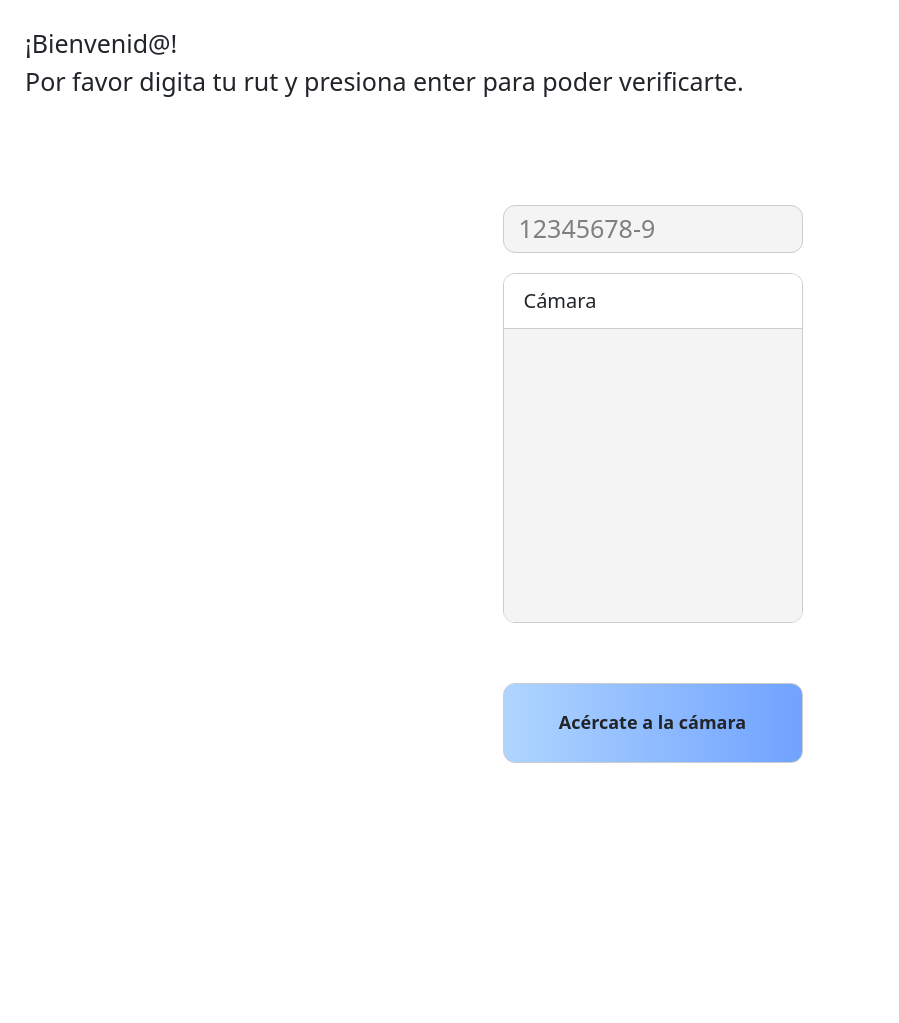
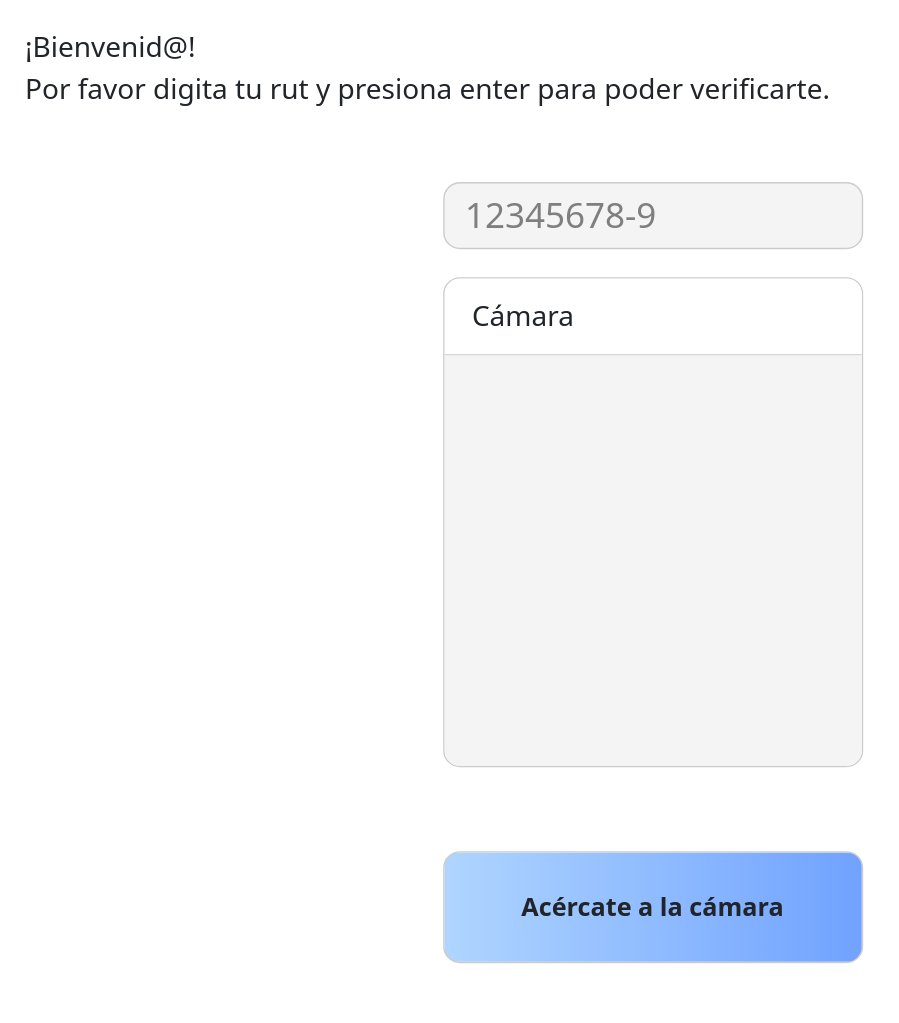
Before and after one commit to patricioespinozaa/FaceGate, a Flask app: page /facegate/app-front/student in a window 1280 px wide; the page is wider, and only the part inside the window is pictured. Shown: the part 67-1090 px from the top of that part, without its empty margins (0-899 px from the left). Before the commit the page ends 830 px from the top of that part, so only its background shows below. Run offline with Flask 3, Linux system fonts and the light colour scheme.

Commit message:
fix: modificación de estilos

```diff
--- a/app-front/static/css/styles.css
+++ b/app-front/static/css/styles.css
@@ -307,10 +307,15 @@
     display: flex;
     flex-direction: column;
     align-items: center;
-    gap: 20px;
+    margin-top: -40px;
 }
 
 .student-view .input-group-custom {
     display: flex;
     justify-content: center;
 }
+
+.student-view .model-row {
+    transform: scale(1.4);
+    transform-origin: top center;
+}
--- a/app-front/templates/student.html
+++ b/app-front/templates/student.html
@@ -3,7 +3,7 @@
 {% block content %}
 <div class="student-view">
     <!--Welcome-->
-    <div class="welcome-container">
+    <div class="welcome-container" style="font-size: 28px;">
         <div>¡Bienvenid@!</div>
         <div> Por favor digita tu rut y presiona enter para poder verificarte.</div>
     </div>
```
